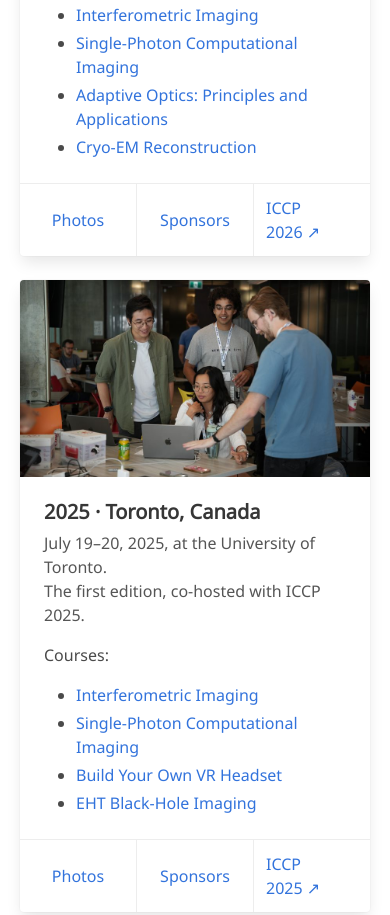
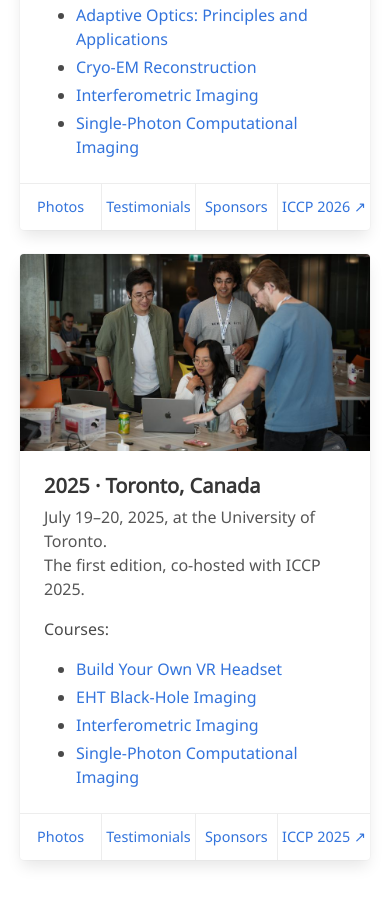
Before and after one commit to iccp-website/school, a plain HTML site: page index.html in a window 390 px wide. Shown: the part 1859-2774 px from the top of the page. Drawn offline with Linux system fonts and the light colour scheme; a web font is replaced by a local one.

Commit message:
Small edits to index page

```diff
--- a/pages/home.html
+++ b/pages/home.html
@@ -35,14 +35,15 @@
 						<p class="edition-meta">July 11&ndash;12, 2026, at Princeton University.<br>The second edition, co-hosted with ICCP 2026.</p>
 						<p>Courses:</p>
 						<ul>
+							<li><a href="#courses/adaptive-optics">Adaptive Optics: Principles and Applications</a></li>
+							<li><a href="#courses/cryo-em">Cryo-EM Reconstruction</a></li>
 							<li><a href="#courses/interferometry">Interferometric Imaging</a></li>
 							<li><a href="#courses/spad">Single-Photon Computational Imaging</a></li>
-							<li><a href="#courses/adaptive-optics">Adaptive Optics: Principles and Applications</a></li>
-							<li><a href="#courses/cryo-em">Cryo-EM Reconstruction</a></li>
 						</ul>
 					</div>
 					<footer class="card-footer">
 						<a href="#photos/2026" class="card-footer-item">Photos</a>
+						<a href="#testimonials/2026" class="card-footer-item">Testimonials</a>
 						<a href="#sponsors/2026" class="card-footer-item">Sponsors</a>
 						<a href="https://iccp2026.iccp-conference.org/#school" class="card-footer-item" target="_blank" rel="noopener">ICCP 2026&nbsp;&#8599;</a>
 					</footer>
@@ -59,14 +60,15 @@
 						<p class="edition-meta">July 19&ndash;20, 2025, at the University of Toronto.<br>The first edition, co-hosted with ICCP 2025.</p>
 						<p>Courses:</p>
 						<ul>
+							<li><a href="#courses/vr">Build Your Own VR Headset</a></li>
+							<li><a href="#courses/eht">EHT Black-Hole Imaging</a></li>
 							<li><a href="#courses/interferometry">Interferometric Imaging</a></li>
 							<li><a href="#courses/spad">Single-Photon Computational Imaging</a></li>
-							<li><a href="#courses/vr">Build Your Own VR Headset</a></li>
-							<li><a href="#courses/eht">EHT Black-Hole Imaging</a></li>
 						</ul>
 					</div>
 					<footer class="card-footer">
 						<a href="#photos/2025" class="card-footer-item">Photos</a>
+						<a href="#testimonials/2025" class="card-footer-item">Testimonials</a>
 						<a href="#sponsors/2025" class="card-footer-item">Sponsors</a>
 						<a href="https://iccp2025.iccp-conference.org/#school" class="card-footer-item" target="_blank" rel="noopener">ICCP 2025&nbsp;&#8599;</a>
 					</footer>
--- a/static/css/index.css
+++ b/static/css/index.css
@@ -494,6 +494,13 @@ a.button:hover {
 		float: none;
 	}
 
+	/* Four edition links (Photos, Testimonials, Sponsors, ICCP) must fit one row. */
+	.edition-card .card-footer-item {
+		padding: 0.75rem 0.25rem;
+		font-size: 0.9rem;
+		white-space: nowrap;
+	}
+
 	.content .course > figure.course-image {
 		float: none;
 		width: 100%;
```
